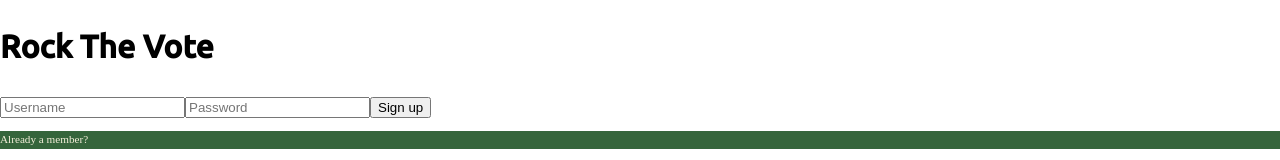
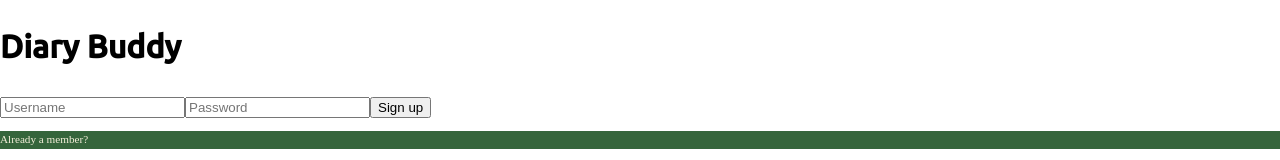
Before and after one commit to jamescaleca/diary-buddy-render, a React (Create React App) app in the folder client/: page / in a window 1280 px wide. Shown: the top 160 px of the page. Built offline with nearby package versions, Linux system fonts and the light colour scheme; no server answers; a web font is replaced by a local one.

Commit message:
New commit

```diff
--- a/client/src/components/Auth.js
+++ b/client/src/components/Auth.js
@@ -36,7 +36,7 @@
 
     return (
         <div className='auth-container'>
-            <h1 id='site-title'>Rock The Vote</h1>
+            <h1 id='site-title'>Diary Buddy</h1>
             { !toggle ?
                 <>
                     <AuthForm
--- a/client/src/components/AuthForm.js
+++ b/client/src/components/AuthForm.js
@@ -23,7 +23,7 @@
                 placeholder='Username'
             />
             <input
-                type='text'
+                type='password'
                 value={password}
                 name='password'
                 onChange={handleChange}
--- a/client/src/contexts/UserProvider.js
+++ b/client/src/contexts/UserProvider.js
@@ -24,15 +24,13 @@
     function signup(credentials) {
         axios.post('/auth/signup', credentials)
             .then(res => {
-                const { user, token, stateRes, countyRes } = res.data
+                const { user, token } = res.data
                 localStorage.setItem('token', token)
                 localStorage.setItem('user', JSON.stringify(user))
                 setUserState(prevUserState => ({
                     ...prevUserState,
                     user,
-                    token,
-                    stateRes,
-                    countyRes
+                    token
                 }))
             })
             .catch(err => handleAuthError(err.response.data.errMsg))
```
